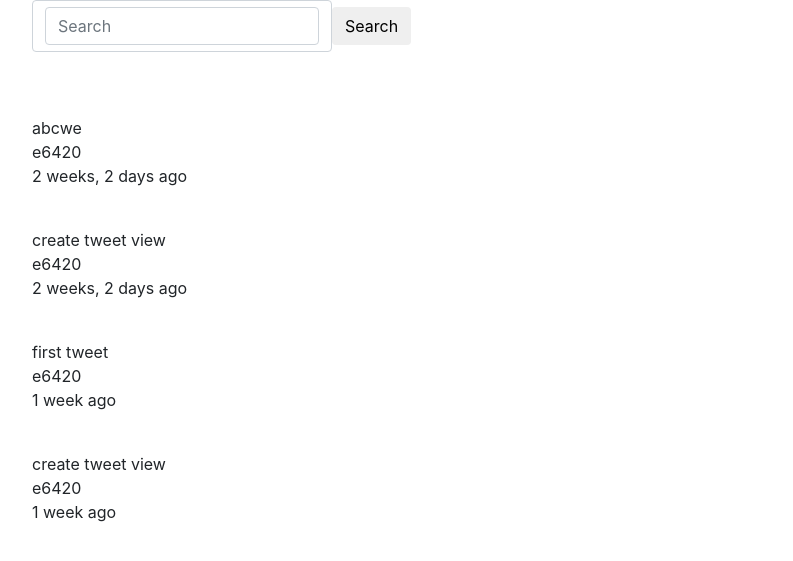
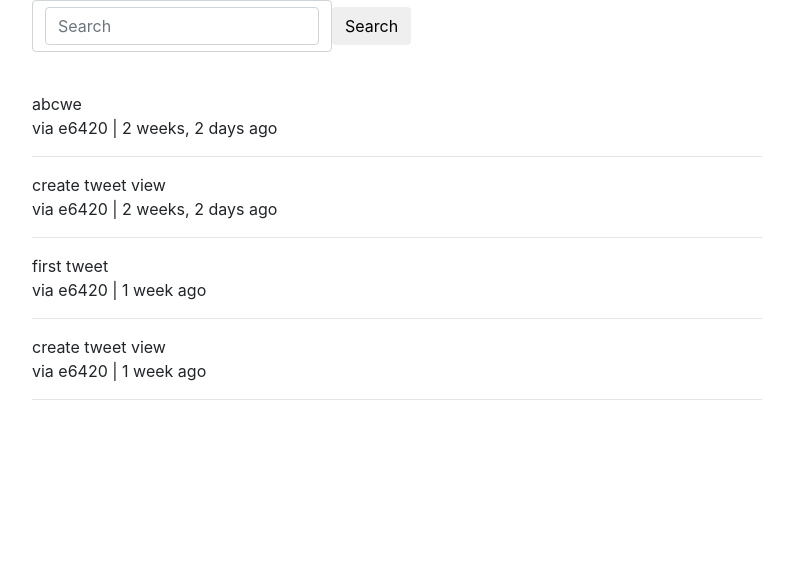
Before and after one commit to AlexandraDamaschin/Tweetme, a Django app: page /tweet/ in a window 1280 px wide. Shown: the top 561 px of the page, without its empty margins (53-846 px from the left). Run offline with Django 3.2, Linux system fonts and the light colour scheme; data comes from the database, SQL or seed files in the repository; parts of the project's set-up code (start-up, migrations or seed data) failed here and were passed over; some libraries are stand-ins or nearby versions.

Commit message:
tweet list bootstrap

```diff
--- a/src/tweets/templates/tweets/tweet_list.html
+++ b/src/tweets/templates/tweets/tweet_list.html
@@ -1,20 +1,35 @@
 {% extends "base.html" %}
 {% block content %}
-    {% include "tweets/search_form.html" %}</br>
+<div class="row">
+    <div class="col-sm-8 col-sm-offsett-2">
+        {% include "tweets/search_form.html" %}<br/>
 
-    {% for object in object_list %}<br>
-        {{ object.content }}</br>
-        {{object.user}}</br>
-        {{ object.timestamp|timesince}} ago </br>
-        </p>
+        {% for object in object_list %}
+        <div class="media">
+            <div class="media-left">
+                <a href="#">
+                    {% if object.image %}
+                    <img class="media-object" src="..." alt="...">
+                    {% endif %}
+                </a>
+            </div>
+            <div class="media-body">
+                {{ object.content }}</br>
+                via {{object.user}} |
+                {{ object.timestamp|timesince}} ago </br>
+            </div>
+        </div>
+        <hr/>
 
         {% empty %}
         {% if request.GET.q %}
-            <p>No tweets found.</p>
+        <p>No tweets found.</p>
         {% else %}
-          <p>No tweets yet.</p>
+        <p>No tweets yet.</p>
         {% endif%}
 
-    {%endfor%}
+        {%endfor%}
+    </div>
+</div>
 
 {% endblock content %}
```
